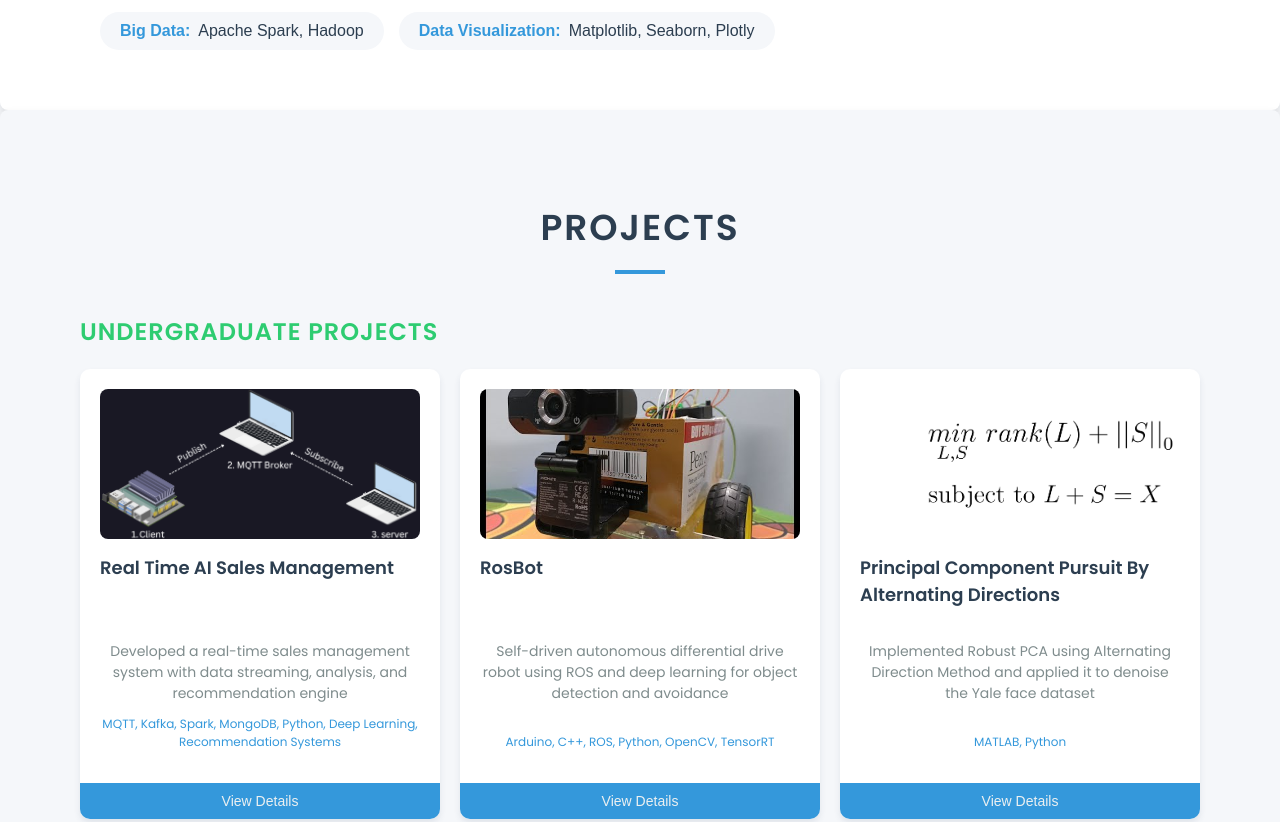
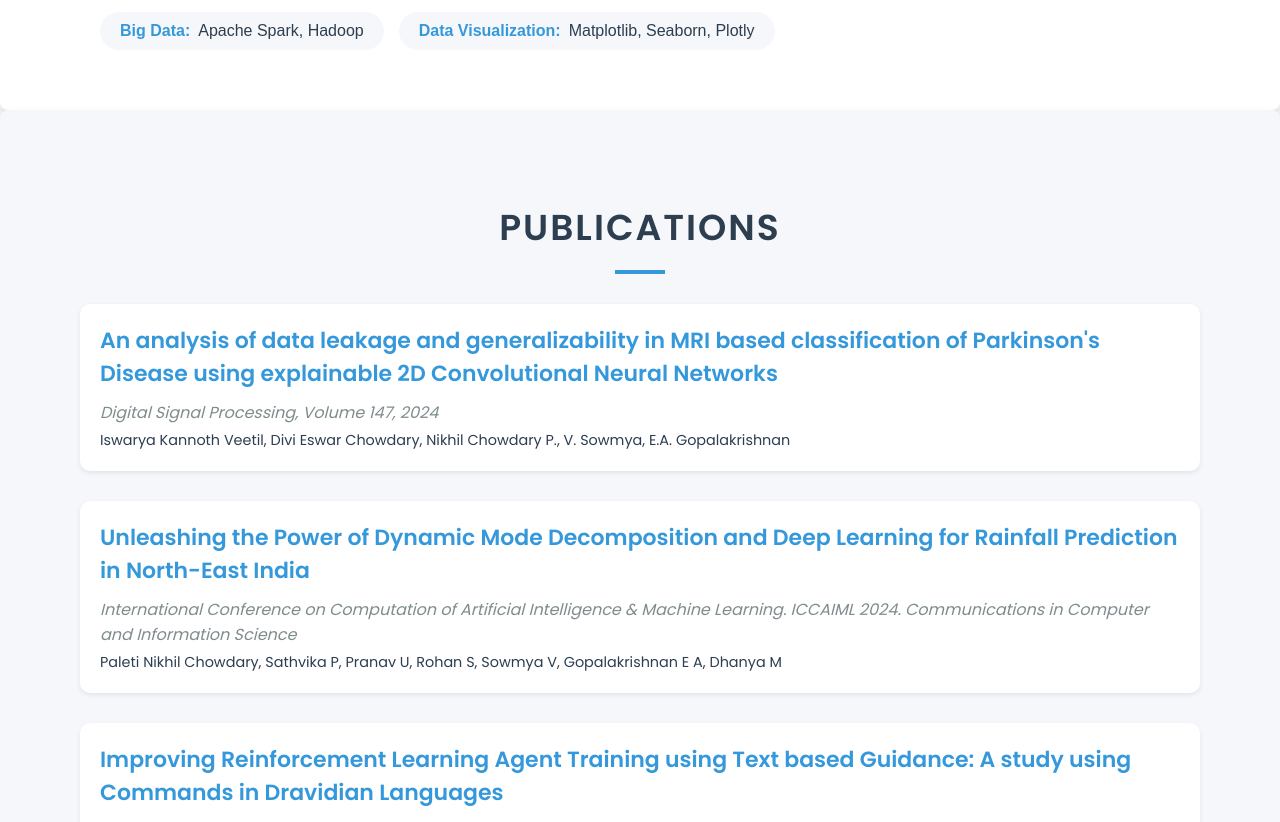
Before and after one commit to Baro1502/Baro1502.github.io, a plain HTML site: page index.html in a window 1280 px wide. Shown: the part 1590-2412 px from the top of the page. Drawn offline with Linux system fonts and the light colour scheme.

Commit message:
cmt out projects

```diff
--- a/index.html
+++ b/index.html
@@ -233,7 +233,7 @@
                 </div>
             </div> -->
 
-            <div class="section" id="projects">
+            <!-- <div class="section" id="projects">
                 <h2>Projects</h2>
 
                 <h3>Undergraduate Projects</h3>
@@ -424,10 +424,8 @@
                             </div>
                         </div>
                     </div>
-                    <!-- Add more project cards here -->
                 </div>
-                    <!-- Add more Undergraduate projects here -->
-                </div>
+            </div> -->
 
             </div>
 
```
